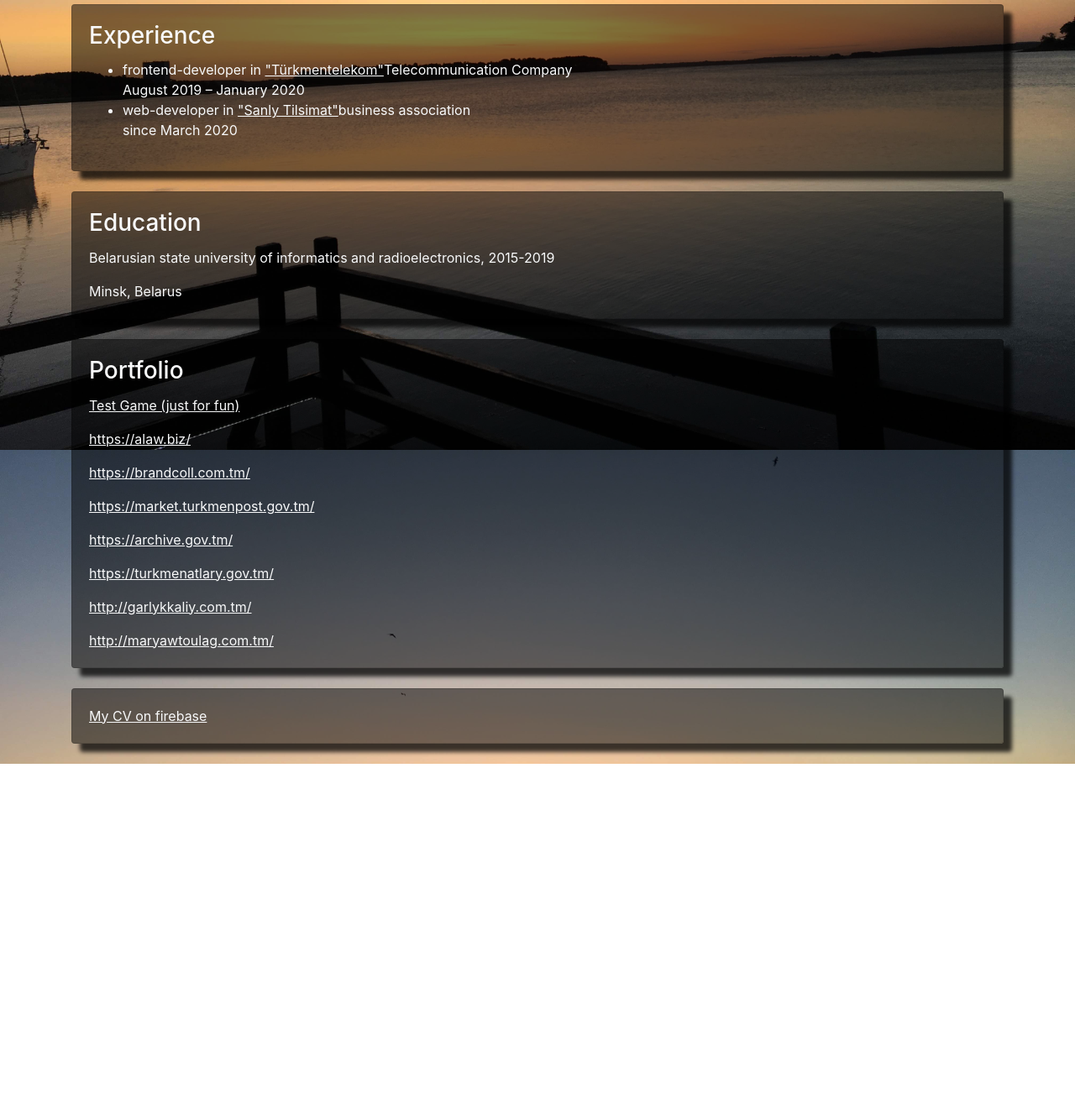
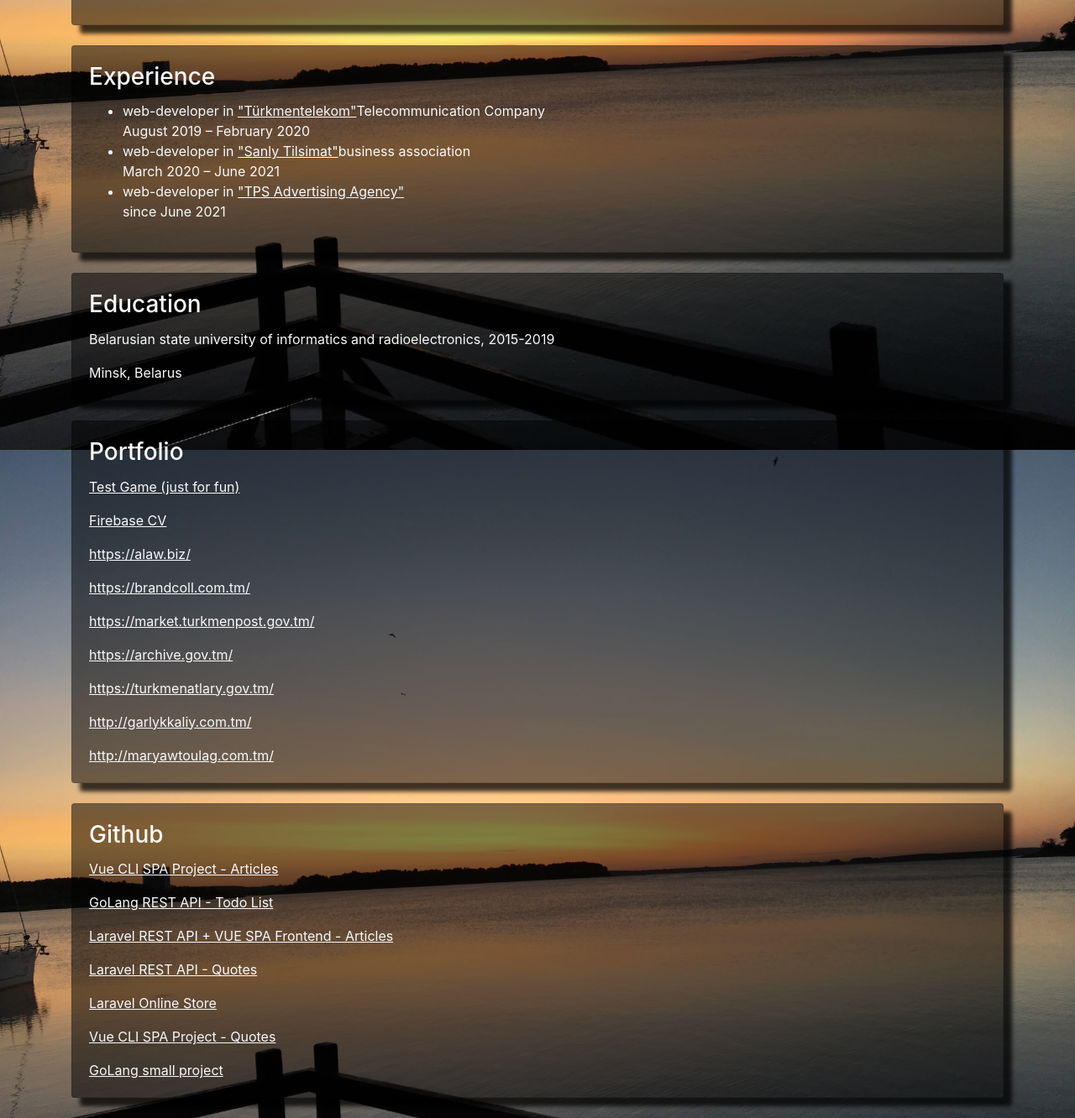
Before and after one commit to saparatayev/rsschool-2019Q1-cv, a plain HTML site: page index.html in a window 1280 px wide. Shown: the part 1384-2716 px from the top of the page at 84% size. Before the commit the page ends 2294 px from the top, so only its background shows below. Drawn offline with Linux system fonts and the light colour scheme.

Commit message:
update cv index.html

```diff
--- a/index.html
+++ b/index.html
@@ -62,6 +62,7 @@
                             <li class="list-group-item">JS (native),JQuery</li>
                             <li class="list-group-item">Vue JS, Nuxt JS</li>
                             <li class="list-group-item">PHP (native), Laravel-PHP</li>
+                            <li class="list-group-item">GoLang Basics</li>
                             <li class="list-group-item">Git Basics</li>
                         </ul>
                     </div>
@@ -93,8 +94,9 @@
             <div class="card-body">
                 <h3 class="card-title">Experience</h3>
                 <ul>
-                    <li class="card-text">frontend-developer in <a class="text-light" href="https://telecom.tm/">"Türkmentelekom"</a>Telecommunication Company<br> August 2019 – January 2020</li>
-                    <li class="card-text">web-developer in <a class="text-light" href="https://st.com.tm/">"Sanly Tilsimat"</a>business association<br> since March 2020</li>
+                    <li class="card-text">web-developer in <a class="text-light" href="https://telecom.tm/">"Türkmentelekom"</a>Telecommunication Company<br> August 2019 – February 2020</li>
+                    <li class="card-text">web-developer in <a class="text-light" href="https://st.com.tm/">"Sanly Tilsimat"</a>business association<br> March 2020 – June 2021</li>
+                    <li class="card-text">web-developer in <a class="text-light" href="https://tpsadvertising.com/">"TPS Advertising Agency"</a><br> since June 2021</li>
                 </ul>
             </div>
         </div>
@@ -109,6 +111,7 @@
             <div class="card-body">
                 <h3 class="card-title">Portfolio</h3>
                 <p class="card-text"><a target="_blank" class="text-light" href="https://findpair-f0d76.web.app/">Test Game (just for fun)</a></p>
+                <p class="card-text"><a target="_blank" class="text-light" href="https://sapar-cv.web.app/">Firebase CV</a></p>
                 <p class="card-text"><a target="_blank" class="text-light" href="https://alaw.biz/">https://alaw.biz/</a></p>
                 <p class="card-text"><a target="_blank" class="text-light" href="https://brandcoll.com.tm/">https://brandcoll.com.tm/</a></p>
                 <p class="card-text"><a target="_blank" class="text-light" href="https://market.turkmenpost.gov.tm/">https://market.turkmenpost.gov.tm/</a></p>
@@ -120,7 +123,14 @@
         </div>
         <div class="card my-shadow my-4">
             <div class="card-body">
-                <p class="card-text"><a target="_blank" class="text-light" href="https://sapar-cv.web.app/">My CV on firebase</a></p>
+                <h3 class="card-title">Github</h3>
+                <p class="card-text"><a target="_blank" class="text-light" href="https://github.com/saparatayev/vuearticles">Vue CLI SPA Project - Articles</a></p>
+                <p class="card-text"><a target="_blank" class="text-light" href="https://github.com/saparatayev/zhashkevichrestapi">GoLang REST API - Todo List</a></p>
+                <p class="card-text"><a target="_blank" class="text-light" href="https://github.com/saparatayev/restfulapilaravel">Laravel REST API + VUE SPA Frontend - Articles</a></p>
+                <p class="card-text"><a target="_blank" class="text-light" href="https://github.com/saparatayev/laravelquotesapi">Laravel REST API - Quotes</a></p>
+                <p class="card-text"><a target="_blank" class="text-light" href="https://github.com/saparatayev/saparnew4">Laravel Online Store</a></p>
+                <p class="card-text"><a target="_blank" class="text-light" href="https://github.com/saparatayev/lvue">Vue CLI SPA Project - Quotes</a></p>
+                <p class="card-text"><a target="_blank" class="text-light" href="https://github.com/saparatayev/gowebapp2">GoLang small project</a></p>
             </div>
         </div>
     </div>
```
